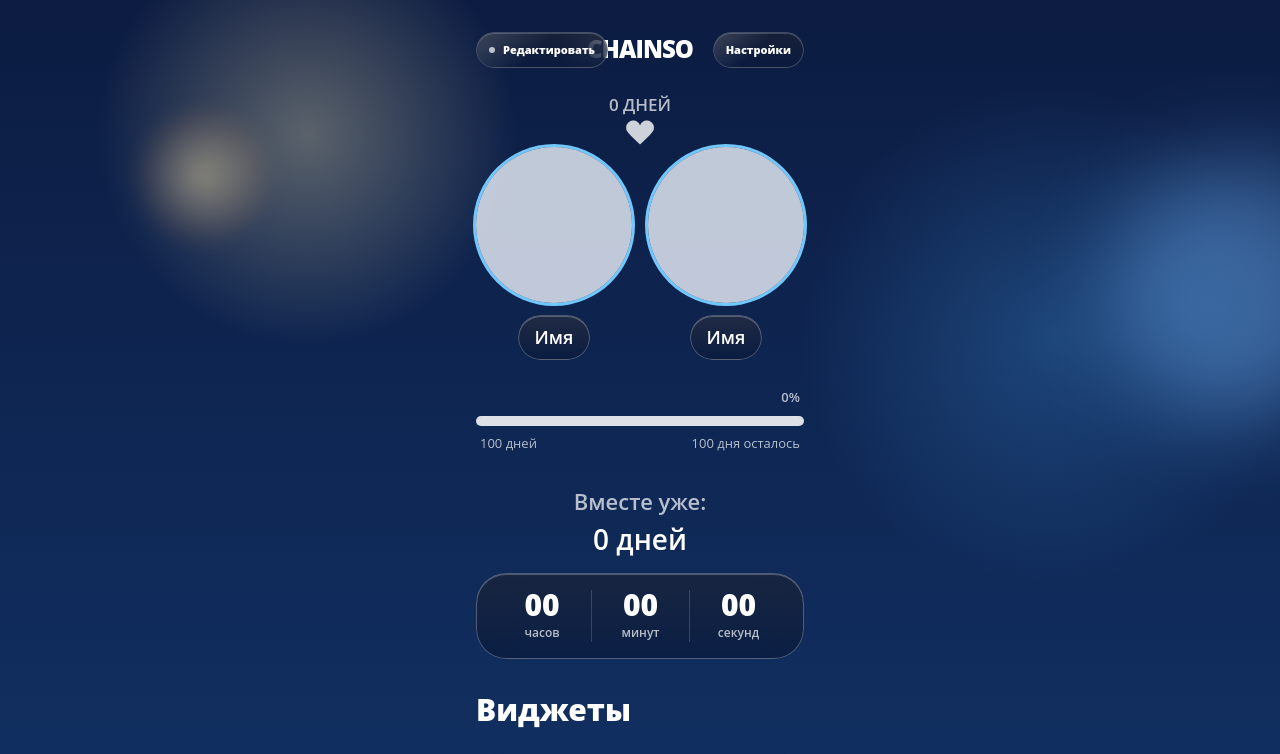
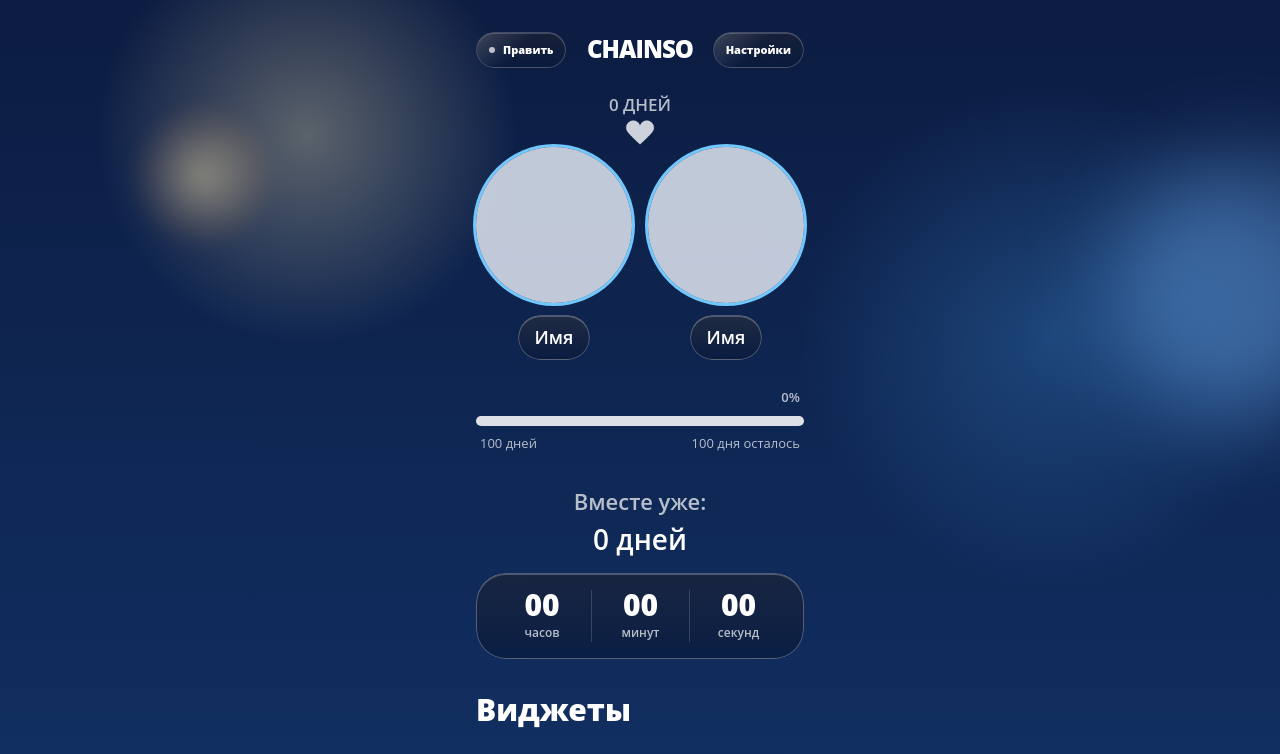
Before and after one commit to hertz143g/chainso, a Next.js app: page / in a window 1280 px wide. Shown: the top 754 px of the page. Built offline with nearby package versions, Linux system fonts and the light colour scheme.

Commit message:
Shorten edit action label

```diff
--- a/src/components/pair/MainScreen.tsx
+++ b/src/components/pair/MainScreen.tsx
@@ -1242,7 +1242,7 @@
                     "bg-[var(--theme-primary)] shadow-[0_0_0_4px_color-mix(in_srgb,var(--theme-primary)_22%,transparent)]",
                 )}
               />
-              <span>{isEditingWidgets ? "Готово" : "Редактировать"}</span>
+              <span>{isEditingWidgets ? "Готово" : "Править"}</span>
             </span>
           </button>
         </div>
```
